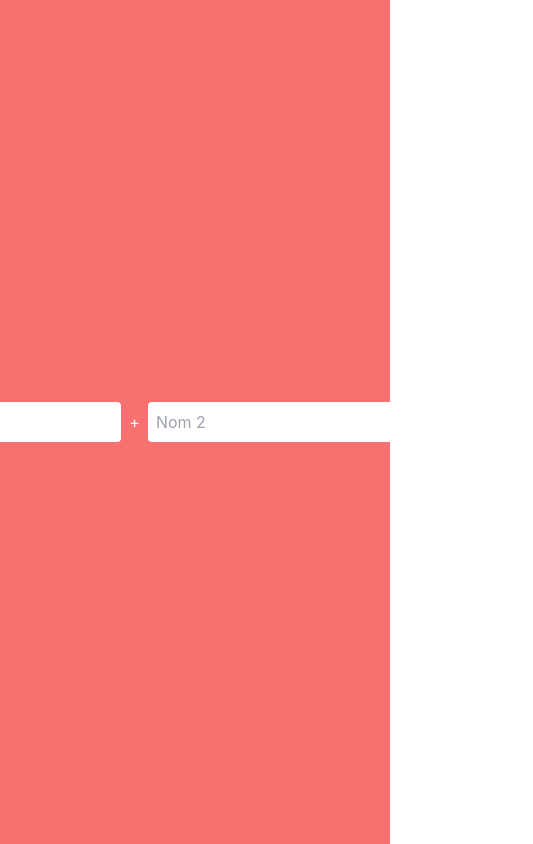
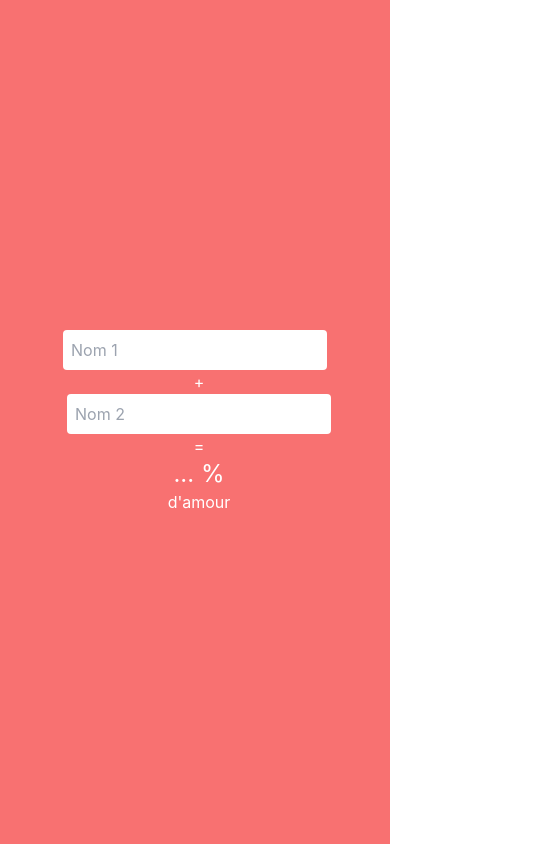
Before and after one commit to Androz2091/react-love-calc, a React (Create React App) app: page / in a window 390 px wide. Shown: the whole page, 533 px wide, since content can reach past the window. Built offline with nearby package versions, Linux system fonts and the light colour scheme.

Commit message:
:bug: Fix mobile view

```diff
--- a/src/components/Form.js
+++ b/src/components/Form.js
@@ -17,7 +17,7 @@ const Form = () => {
     }
 
     return (
-        <div className="form space-x-2 text-white">
+        <div className="form space-x-2 text-white flex-col md:flex-row">
             <input
                 value={firstName}
                 onChange={(e) => setFirstName(e.target.value)}
```
